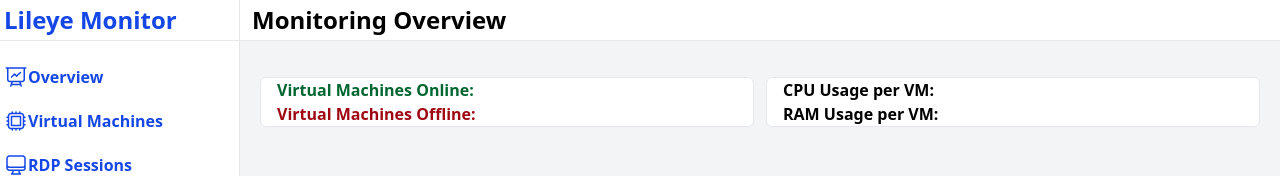
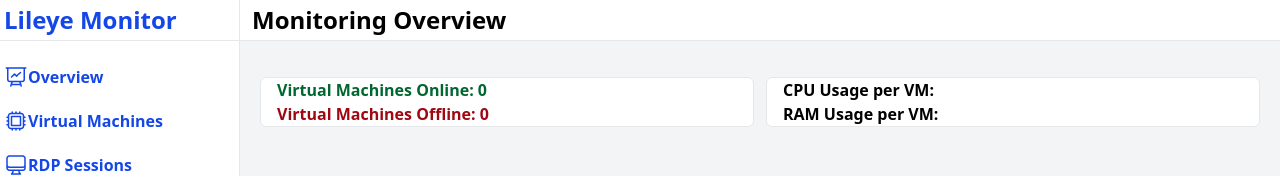
Before and after one commit to nejtiv/virtual-machines-monitoring, a React (Vite) app in the folder client/: page / in a window 1280 px wide. Shown: the top 176 px of the page. Built offline with nearby package versions, Linux system fonts and the light colour scheme.

Commit message:
feat: implemented service for displaying virtual machine info in numbers

```diff
--- a/client/src/pages/Dashboard.tsx
+++ b/client/src/pages/Dashboard.tsx
@@ -5,8 +5,30 @@
 import MainBoard from "../components/MainBoard";
 import SideMenu from "../components/SideMenu";
 
+//React import
+import { useEffect, useState } from "react";
+
+//Services import
+import {getVMStatuses} from "../services/overviewService";
+import type {VmProps} from "../services/overviewService";
+
 //Main page
 function Dashboard() {
+  const [vmData, setVmData] = useState<VmProps>({ online: "0", offline: "0" });
+
+  //Get VM Statuses Call
+  useEffect(() => {
+    const fetchData = async () => {
+      try {
+        const result = await getVMStatuses();
+        setVmData(result);
+      } catch (error) {
+        console.error("Error fetching VM statuses:", error);
+      }
+    };
+    fetchData();
+  }, []);
+
   return (
     <>
       <Layout>
@@ -75,10 +97,10 @@
           <div className="m-5 h-auto flex gap-3">
             <div className="container mx-auto px-4 m-4 border rounded-md border-gray-200 bg-white">
               <a className="block font-semibold text-green-800">
-                Virtual Machines Online:
+                Virtual Machines Online: {vmData.online}
               </a>
               <a className="block font-semibold text-red-800">
-                Virtual Machines Offline:
+                Virtual Machines Offline: {vmData.offline}
               </a>
             </div>
             <div className="container mx-auto px-4 m-4 border rounded-md border-gray-200 bg-white">
--- /dev/null
+++ b/client/src/services/overviewService.ts
@@ -0,0 +1,16 @@
+//Dependencies import
+import axios from "axios"
+
+//Props for online and ooffline virtual machines display
+export type VmProps = {
+    online: string,
+    offline: string
+}
+
+//API communication to retrieve counted statuses of Virtual Machines
+export const getVMStatuses = async () => {
+    const response = await axios.get<VmProps>(
+        "http://127.0.0.1:5000/api/analytics/vm/online_offline"
+    )
+    return response.data;
+}
```
